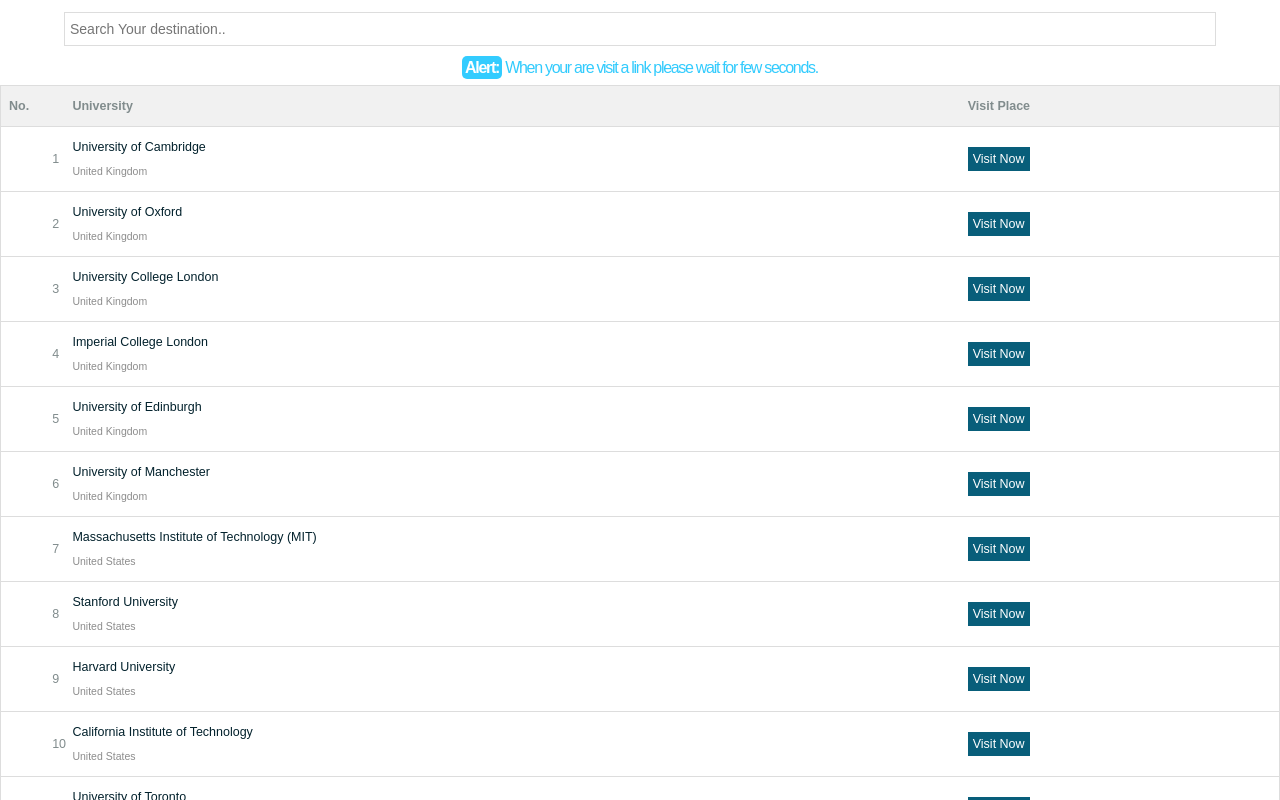
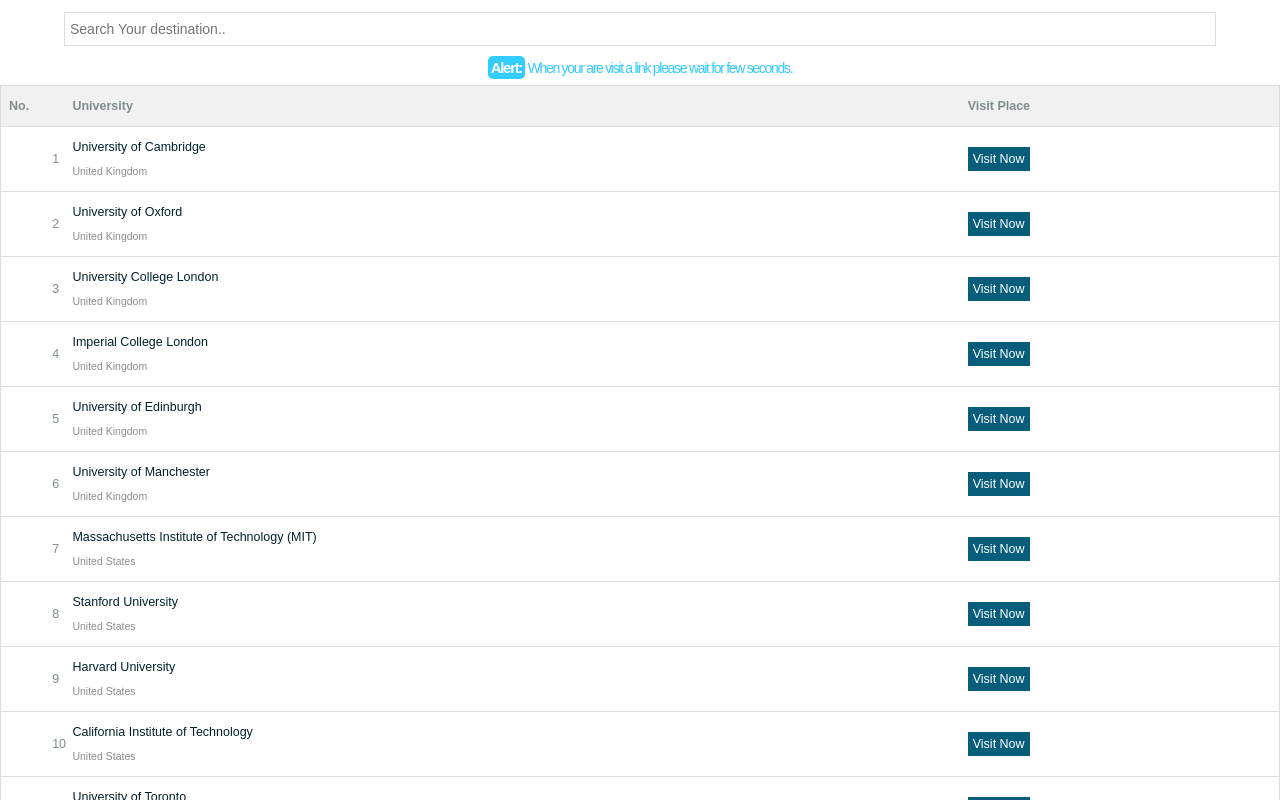
Before and after one commit to Fahadin/tdcur20190102sppa, a plain HTML site: page Top_World_University/index.html in a window 1280 px wide. Shown: the top 800 px of the page. Drawn offline with Linux system fonts and the light colour scheme.

Commit message:
Update style.css

```diff
--- a/Top_World_University/css/style.css
+++ b/Top_World_University/css/style.css
@@ -69,7 +69,7 @@
 }
 .infomation {
   text-align: center;
-  font-size: 16px;
+  font-size: 14px;
   letter-spacing: -1.3px;
   padding: 0px;
   margin: 0px 0px 5px 0px;
@@ -86,7 +86,7 @@
 }
 .infomation span {
   font-weight: 700;
-  font-size: 16px;
+  font-size: 15px;
   background: #33ccff;
   padding: 3px;
   color: #ffffff;
```
